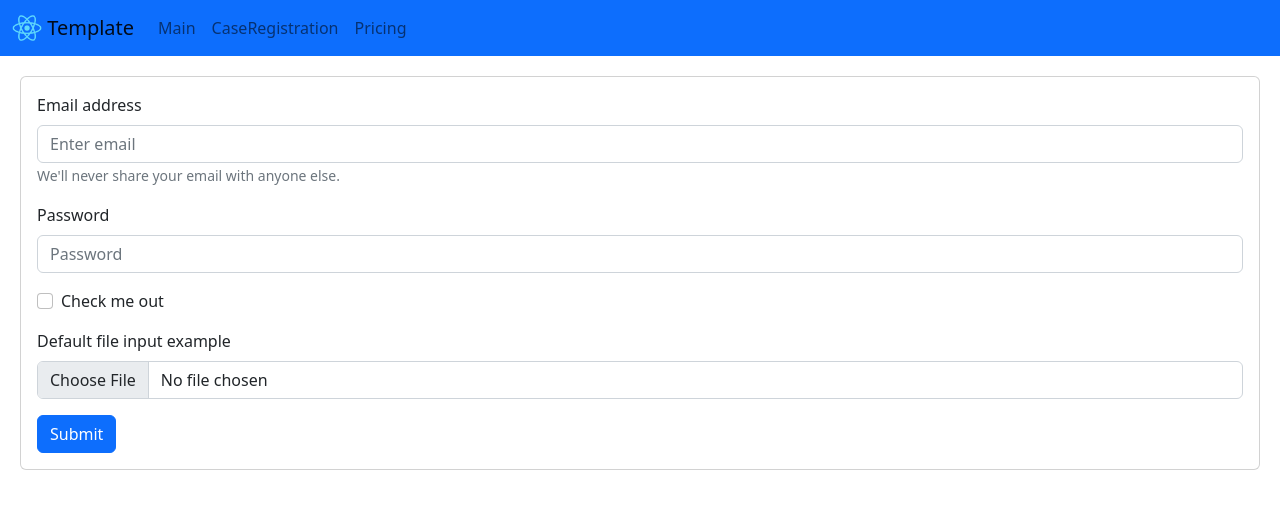
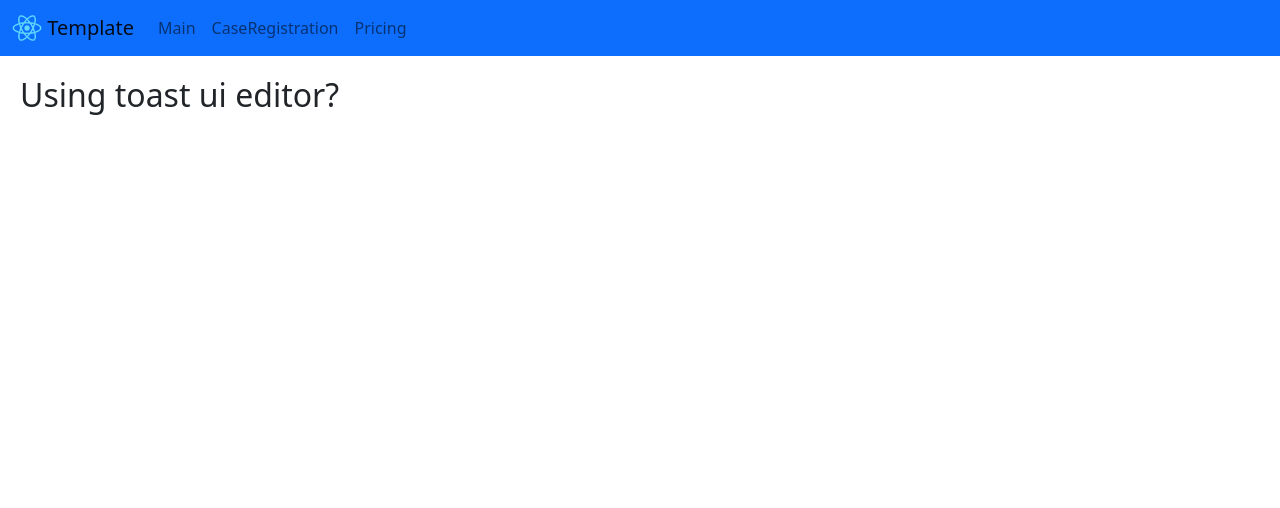
Before and after one commit to sjsj7434/bad-gamer-archive, a React (Create React App) app in the folder client-react/: page /CaseRegistration in a window 1280 px wide. Shown: the top 508 px of the page. Built offline with nearby package versions, Linux system fonts and the light colour scheme.

Commit message:
looking for a wysiwyg

```diff
--- a/client-react/src/pages/App.tsx
+++ b/client-react/src/pages/App.tsx
@@ -11,19 +11,19 @@ const App = () => {
 		<BrowserRouter>
 			<Routes>
 				<Route path="/" element={
-					<Wrapper ren={<><TopMenu /><Main /></>}/>
+					<Wrapper innerNode={<><TopMenu /><Main /></>} />
 				}></Route>
 				<Route path="/Main" element={
-					<Wrapper ren={<><TopMenu /><Main /></>}/>
+					<Wrapper innerNode={<><TopMenu /><Main /></>} />
 				}></Route>
 
 				<Route path="/CaseRegistration" element={
-					<Wrapper ren={<><TopMenu /><CaseRegistration /></>}/>
+					<Wrapper innerNode={<><TopMenu /><CaseRegistration /></>} />
 				}></Route>
 
 				{/* 상단에 위치하는 라우트들의 규칙을 모두 확인, 일치하는 라우트가 없는경우 처리 */}
 				<Route path="*" element={
-					<Wrapper ren={<><TopMenu /><Error404 /></>}/>
+					<Wrapper innerNode={<><TopMenu /><Error404 /></>} />
 				}></Route>
 			</Routes>
 		</BrowserRouter>
--- a/client-react/src/pages/CaseRegistration.tsx
+++ b/client-react/src/pages/CaseRegistration.tsx
@@ -1,42 +1,10 @@
-import Button from 'react-bootstrap/Button';
-import Form from 'react-bootstrap/Form';
-import Card from 'react-bootstrap/Card';
+import MyEditor from './MyEditor'
 
 const CaseRegistration = () => {
 	return(
 		<>
 			<div style={{ margin: "20px" }}>
-				<Card>
-					<Card.Body>
-						<Form>
-							<Form.Group className="mb-3" controlId="formBasicEmail">
-								<Form.Label>Email address</Form.Label>
-								<Form.Control type="email" placeholder="Enter email" />
-								<Form.Text className="text-muted">
-									We'll never share your email with anyone else.
-								</Form.Text>
-							</Form.Group>
-
-							<Form.Group className="mb-3" controlId="formBasicPassword">
-								<Form.Label>Password</Form.Label>
-								<Form.Control type="password" placeholder="Password" />
-							</Form.Group>
-
-							<Form.Group className="mb-3" controlId="formBasicCheckbox">
-								<Form.Check type="checkbox" label="Check me out" />
-							</Form.Group>
-
-							<Form.Group controlId="formFile" className="mb-3">
-								<Form.Label>Default file input example</Form.Label>
-								<Form.Control type="file" />
-							</Form.Group>
-
-							<Button variant="primary" type="submit">
-								Submit
-							</Button>
-						</Form>
-					</Card.Body>
-				</Card>
+				<MyEditor></MyEditor>
 			</div>
 		</>
 	);
--- /dev/null
+++ b/client-react/src/pages/MyEditor.tsx
@@ -0,0 +1,12 @@
+
+const MyEditor = () => {
+    return (
+        <>
+            <div className="App">
+                <h2>Using toast ui editor?</h2>
+            </div>
+        </>
+    );
+}
+
+export default MyEditor;
--- a/client-react/src/pages/TopMenu.tsx
+++ b/client-react/src/pages/TopMenu.tsx
@@ -29,7 +29,7 @@ const TopMenu = () => {
 						>
 							<Nav.Link as={Link} to="/">Main</Nav.Link>
 							<Nav.Link as={Link} to="/CaseRegistration">CaseRegistration</Nav.Link>
-							<Nav.Link as={Link} to="/pricing">Pricing</Nav.Link>
+							<Nav.Link as={Link} to="/Pricing">Pricing</Nav.Link>
 						</Nav>
 					</Navbar.Collapse>
 				</Container>
--- a/client-react/src/pages/Wrapper.tsx
+++ b/client-react/src/pages/Wrapper.tsx
@@ -1,11 +1,13 @@
 type SettingsMenuType = {
-	ren: React.ReactNode;
+	innerNode: React.ReactNode;
 }
 
-const Wrapper: React.FC<SettingsMenuType> = ({ ren }) => {
+const Wrapper = (props: SettingsMenuType) => {
 	return(
 		<>
-			{ren}
+			<div>
+				{props.innerNode}
+			</div>
 		</>
 	);
 }
```
